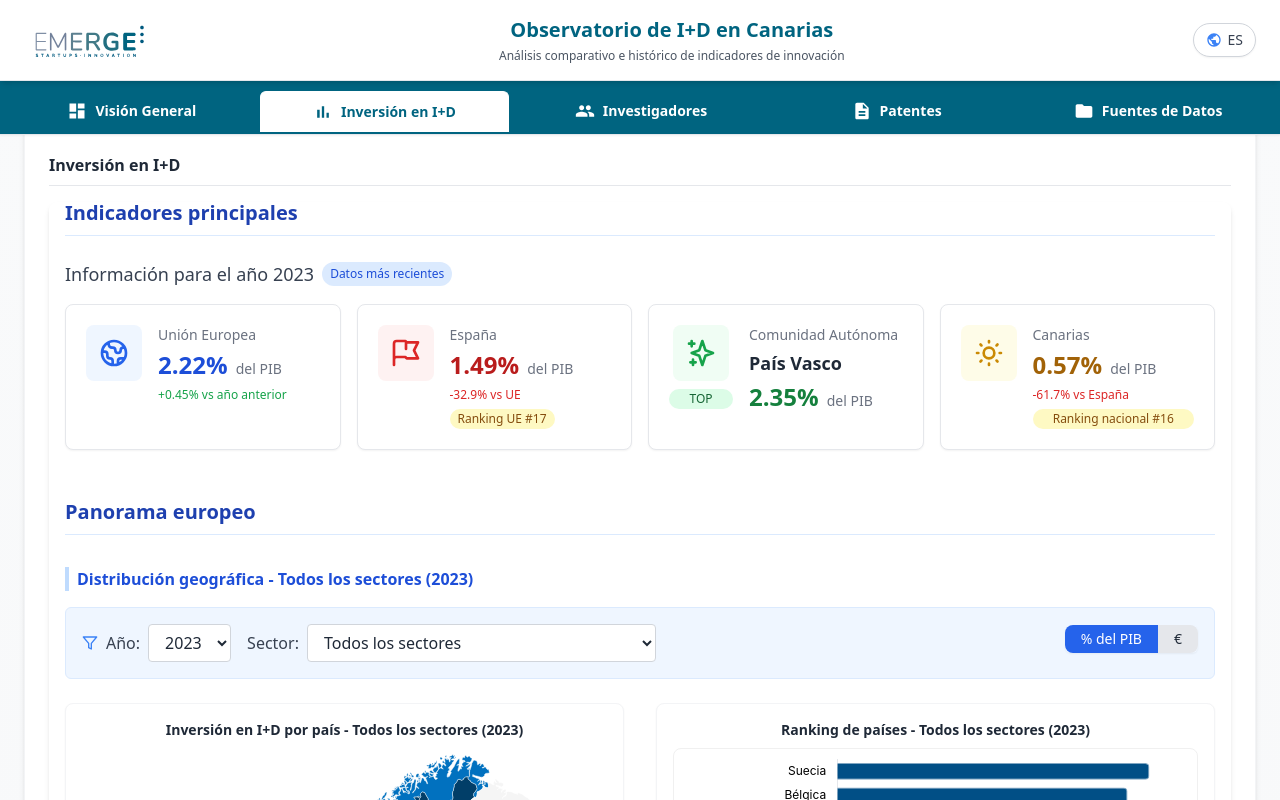
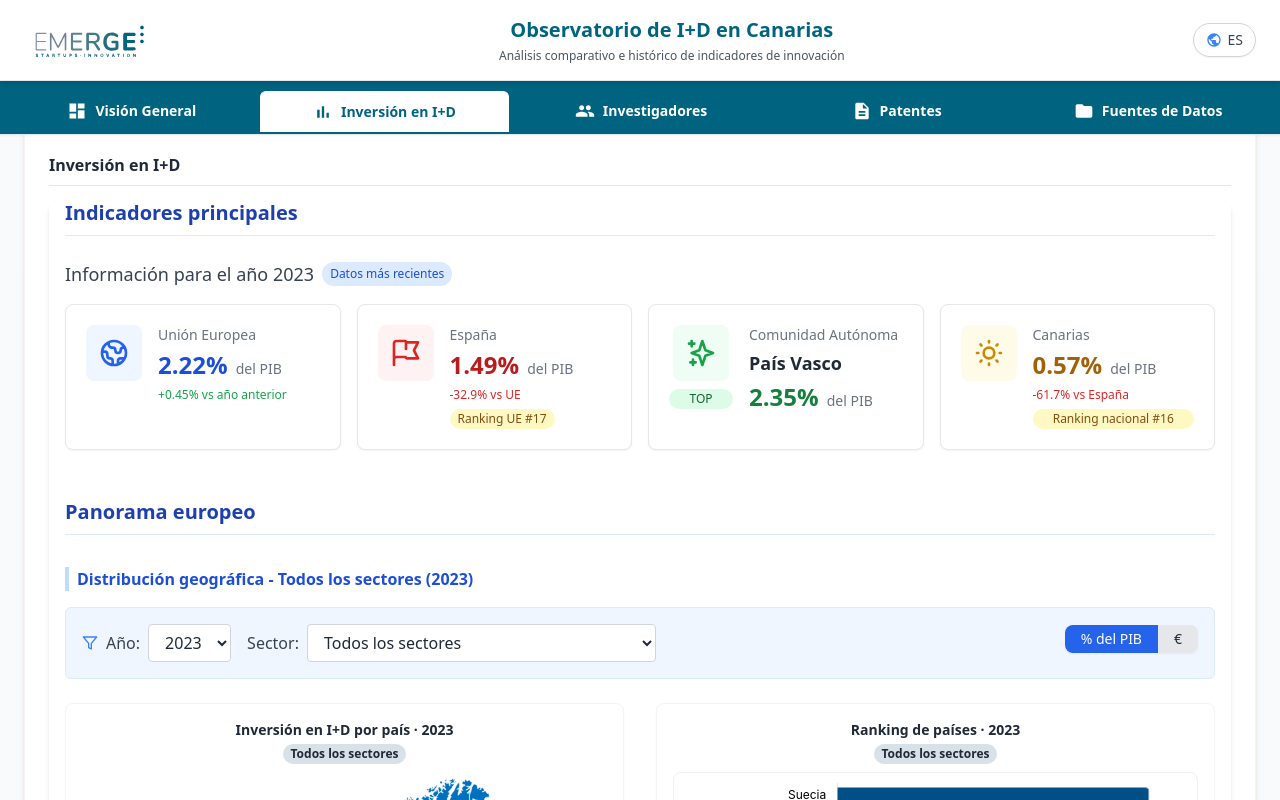
Before and after one commit to dani-rios-data/emerge, a React (Vite) app: page / in a window 1280 px wide. Both pictures are taken after a click on the item "Inversión en I+D". Shown: the top 800 px of the page. Built offline with nearby package versions, Linux system fonts and the light colour scheme.

Commit message:
titulos de los charts

```diff
--- a/src/components/CountryRankingChart.tsx
+++ b/src/components/CountryRankingChart.tsx
@@ -1,5 +1,6 @@
 import React, { memo, useRef, useEffect } from 'react';
 import { Bar } from 'react-chartjs-2';
+import * as d3 from 'd3';
 import {
   Chart as ChartJS,
   CategoryScale,
@@ -1181,27 +1182,15 @@ const CountryRankingChart: React.FC<CountryRankingChartProps> = ({
 
   // Función para obtener el título del gráfico basado en sector y año seleccionados
   const getChartTitle = () => {
-    let sectorText = texts[language].allSectors;
+    return `${texts[language].countryRanking} · ${selectedYear}`;
+  };
 
-    switch (selectedSector) {
-      case "total":
-        sectorText = texts[language].sector_total;
-        break;
-      case "business":
-        sectorText = texts[language].sector_business;
-        break;
-      case "government":
-        sectorText = texts[language].sector_government;
-        break;
-      case "education":
-        sectorText = texts[language].sector_education;
-        break;
-      case "nonprofit":
-        sectorText = texts[language].sector_nonprofit;
-        break;
-    }
-
-    return `${texts[language].countryRanking} - ${sectorText} (${selectedYear})`;
+  // Función para obtener el color del sector para el título
+  const getSectorColor = () => {
+    // Obtener el color base del sector
+    const sectorColor = SECTOR_COLORS[selectedSector as keyof typeof SECTOR_COLORS] || SECTOR_COLORS.total;
+    // Usar d3 para obtener una versión más oscura del color
+    return d3.color(sectorColor)?.darker(0.8)?.toString() || '#333333';
   };
 
   return (
@@ -1211,6 +1200,44 @@ const CountryRankingChart: React.FC<CountryRankingChartProps> = ({
         <h3 className="text-sm font-semibold text-gray-800">
           {getChartTitle()}
         </h3>
+                 <div className="inline-block mt-1 px-2 py-0.5 rounded-full text-xs font-bold text-gray-800"
+             style={{ backgroundColor: `${d3.color(getSectorColor())?.copy({ opacity: 0.15 })}` }}>
+          {(() => {
+            // Obtener el nombre exacto del sector desde los datos de rdSectors
+            const sectorMapping: Record<string, string> = {
+              'total': 'All Sectors',
+              'business': 'Business enterprise sector',
+              'government': 'Government sector',
+              'education': 'Higher education sector',
+              'nonprofit': 'Private non-profit sector'
+            };
+
+            // Obtener el nombre del sector en inglés primero
+            const sectorNameEn = sectorMapping[selectedSector] || 'All Sectors';
+
+            // Obtener el nombre en el idioma actual
+            // Buscar en rdSectors (importado en la página principal) a través de props
+            // Si no está disponible, usar valores predeterminados
+            if (language === 'es') {
+              switch (sectorNameEn) {
+                case 'All Sectors':
+                  return 'Todos los sectores';
+                case 'Business enterprise sector':
+                  return 'Sector empresarial';
+                case 'Government sector':
+                  return 'Sector gubernamental';
+                case 'Higher education sector':
+                  return 'Enseñanza Superior';
+                case 'Private non-profit sector':
+                  return 'Instituciones privadas sin fines de lucro';
+                default:
+                  return sectorNameEn;
+              }
+            } else {
+              return sectorNameEn;
+            }
+          })()}
+        </div>
       </div>
 
       {sortedCountries.length > 0 ? (
--- a/src/components/EuropeanRDMap.tsx
+++ b/src/components/EuropeanRDMap.tsx
@@ -1086,9 +1086,11 @@ const EuropeanRDMap: React.FC<EuropeanRDMapProps> = ({
 
   // Función para obtener el título del mapa basado en los datos seleccionados
   const getMapTitle = (): string => {
-    // Establecer el formato del año
-    const yearText = selectedYear.toString();
-
+    return `${t.rdInvestmentByCountry} · ${selectedYear}`;
+  };
+
+  // Función para obtener el nombre del sector basado en el sector seleccionado
+  const getSectorText = (): string => {
     // Determinar el nombre del sector
     let sectorId = selectedSector.toLowerCase();
 
@@ -1113,9 +1115,27 @@ const EuropeanRDMap: React.FC<EuropeanRDMapProps> = ({
     }
 
     const sectorKey = `sector_${sectorId}` as keyof typeof t;
-    const sectorText = t[sectorKey] || t.allSectors;
-
-    return `${t.rdInvestmentByCountry} - ${sectorText} (${yearText})`;
+    return t[sectorKey] || t.allSectors;
+  };
+
+  // Función para obtener el color del sector para el título
+  const getSectorColor = (): string => {
+    // Normalizar el ID del sector para asegurar compatibilidad
+    let normalizedId = selectedSector.toLowerCase();
+
+    // Transformar nombres de sectores en inglés a IDs
+    if (normalizedId === 'all sectors' || normalizedId === 'all' || normalizedId === 'total') normalizedId = 'total';
+    if (normalizedId === 'business enterprise sector') normalizedId = 'business';
+    if (normalizedId === 'government sector') normalizedId = 'government';
+    if (normalizedId === 'higher education sector') normalizedId = 'education';
+    if (normalizedId === 'private non-profit sector') normalizedId = 'nonprofit';
+
+    // Asegurar que usamos una clave válida para SECTOR_COLORS
+    const validSectorId = (normalizedId in SECTOR_COLORS) ? normalizedId : 'total';
+    const baseColor = SECTOR_COLORS[validSectorId as keyof typeof SECTOR_COLORS];
+
+    // Devolver una versión más oscura del color para el texto
+    return d3.color(baseColor)?.darker(0.8)?.toString() || '#333333';
   };
 
   // Renderizar el mapa cuando los datos GeoJSON están disponibles
@@ -1742,6 +1762,50 @@ const EuropeanRDMap: React.FC<EuropeanRDMapProps> = ({
         <h3 className="text-sm font-semibold text-gray-800">
           {getMapTitle()}
         </h3>
+                 <div className="inline-block mt-1 px-2 py-0.5 rounded-full text-xs font-bold text-gray-800"
+             style={{ backgroundColor: `${d3.color(getSectorColor())?.copy({ opacity: 0.15 })}` }}>
+          {(() => {
+            // Obtener el nombre exacto del sector desde los datos
+            const sectorMapping: Record<string, string> = {
+              'total': 'All Sectors',
+              'business': 'Business enterprise sector',
+              'government': 'Government sector',
+              'education': 'Higher education sector',
+              'nonprofit': 'Private non-profit sector'
+            };
+
+            // Normalizar el ID del sector
+            let normalizedId = selectedSector.toLowerCase();
+            if (normalizedId === 'all sectors' || normalizedId === 'all' || normalizedId === 'total') normalizedId = 'total';
+            if (normalizedId === 'business enterprise sector') normalizedId = 'business';
+            if (normalizedId === 'government sector') normalizedId = 'government';
+            if (normalizedId === 'higher education sector') normalizedId = 'education';
+            if (normalizedId === 'private non-profit sector') normalizedId = 'nonprofit';
+
+            // Obtener el nombre del sector en inglés
+            const sectorNameEn = sectorMapping[normalizedId] || 'All Sectors';
+
+            // Traducir al idioma actual
+            if (language === 'es') {
+              switch (sectorNameEn) {
+                case 'All Sectors':
+                  return 'Todos los sectores';
+                case 'Business enterprise sector':
+                  return 'Sector empresarial';
+                case 'Government sector':
+                  return 'Sector gubernamental';
+                case 'Higher education sector':
+                  return 'Enseñanza Superior';
+                case 'Private non-profit sector':
+                  return 'Instituciones privadas sin fines de lucro';
+                default:
+                  return sectorNameEn;
+              }
+            } else {
+              return sectorNameEn;
+            }
+          })()}
+        </div>
       </div>
 
       <svg
```
